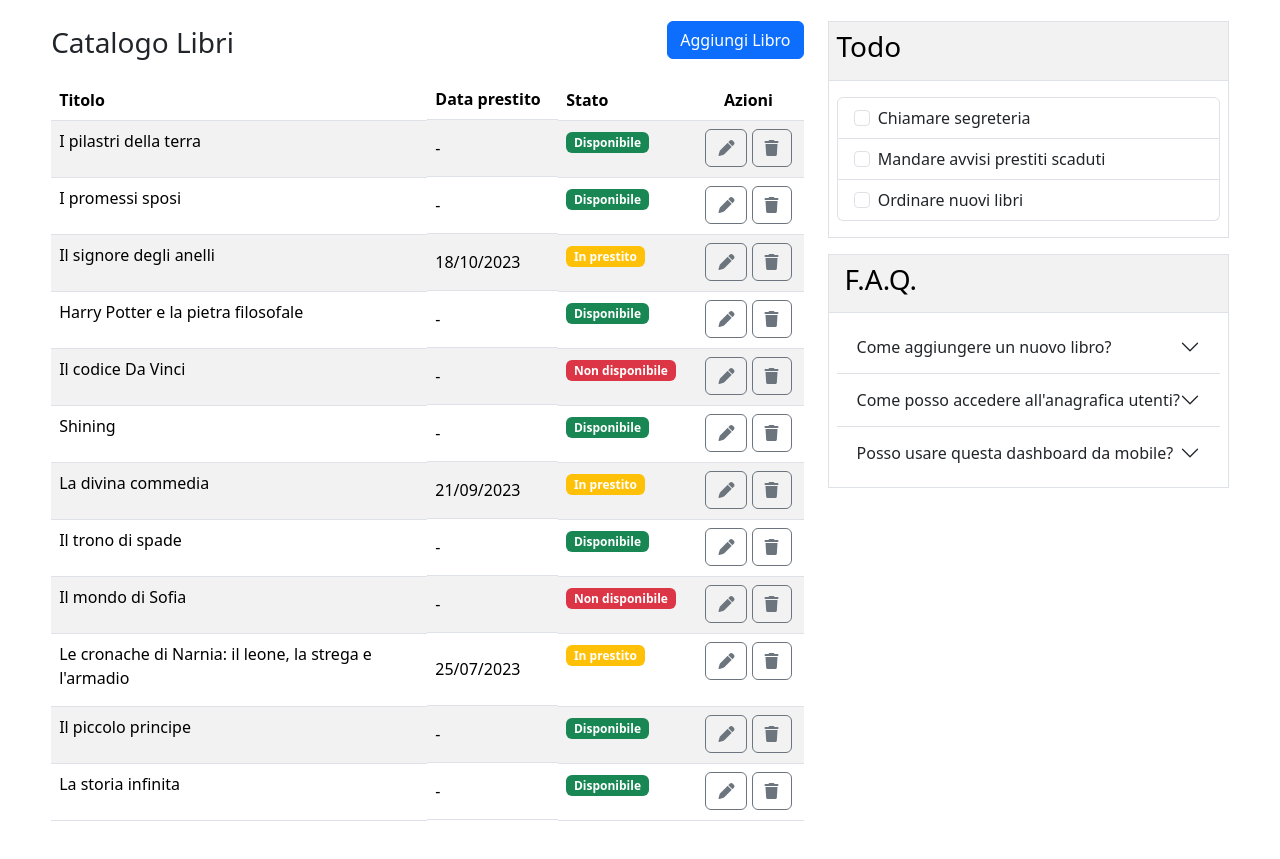
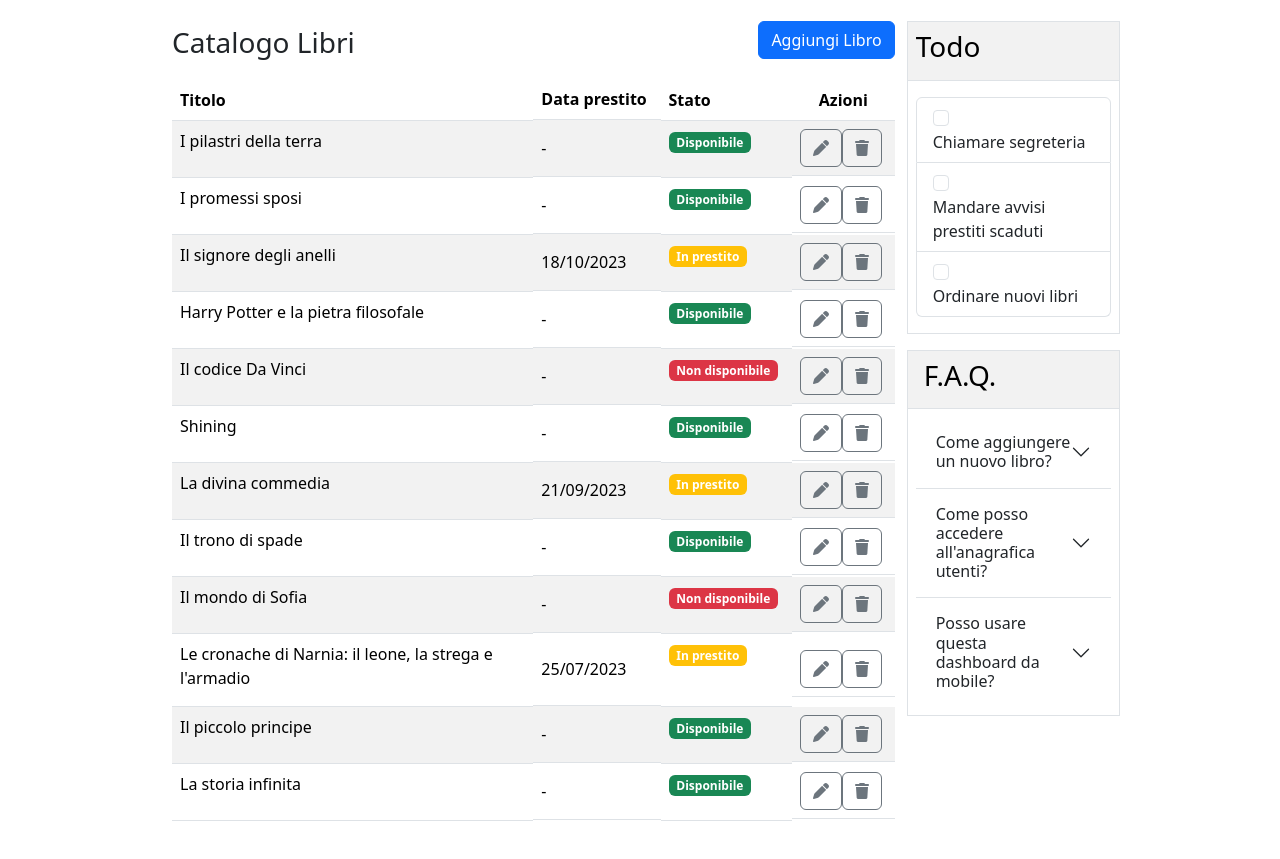
Before and after one commit to luciameneghin/html-css-bootstrap-dashboard, a plain HTML site: page index.html in a window 1280 px wide. Shown: the part 83-942 px from the top of the page. Drawn offline with nearby package versions, Linux system fonts and the light colour scheme.

Commit message:
fix: responsive desktop and alignment exercise completed

```diff
--- a/index.html
+++ b/index.html
@@ -19,7 +19,7 @@
     <nav class="navbar navbar-expand-lg navbar-dark bg-dark py-0">
     <div class="container-fluid">
     <a class="navbar-brand" href="#">
-      <img src="img/duck.png" alt="duck" class="lm-img">
+      <img src="img/duck.png" alt="duck" style="width: 70px;">
     </a>
     <button class="navbar-toggler btn btn-secondary" type="button" data-bs-toggle="collapse" data-bs-target="#navbarSupportedContent" aria-controls="navbarSupportedContent" aria-expanded="false" aria-label="Toggle navigation">
       <span class="navbar-toggler-icon text-white"></span>
@@ -48,8 +48,8 @@
 </nav>
   </header>
 
-  <main class="d-lg-flex justify-content-lg-center py-4 ">
-    <section class="">
+  <main class="d-lg-flex justify-content-lg-center py-4">
+    <section class="col-lg-7">
       <div class="container">
         <div class="row py-4 py-lg-0">
           <div class="col fs-3">
@@ -76,7 +76,7 @@
               <th>
                 <span class="badge text-bg-success">Disponibile</span>
               </th>
-              <th class="text-center">
+              <th class="text-center d-flex">
                 <button type="button" class="btn btn-outline-secondary"><i class="fa-solid fa-pen"></i></button>
                 <button type="button" class="btn btn-outline-secondary "><i class="fa-solid fa-trash"></i></button>
               </th>
@@ -87,7 +87,7 @@
               <th>
                 <span class="badge text-bg-success">Disponibile</span>
               </th>
-              <th class="text-center">
+              <th class="text-center d-flex">
                 <button type="button" class="btn btn-outline-secondary"><i class="fa-solid fa-pen"></i></button>
                 <button type="button" class="btn btn-outline-secondary "><i class="fa-solid fa-trash"></i></button>
               </th>
@@ -98,7 +98,7 @@
               <th>
                 <span class="badge text-bg-warning text-white">In prestito</span>
               </th>
-              <th class="text-center">
+              <th class="text-center d-flex">
                 <button type="button" class="btn btn-outline-secondary"><i class="fa-solid fa-pen"></i></button>
                 <button type="button" class="btn btn-outline-secondary "><i class="fa-solid fa-trash"></i></button>
               </th>
@@ -109,7 +109,7 @@
               <th>
                 <span class="badge text-bg-success">Disponibile</span>
               </th>
-              <th class="text-center">
+              <th class="text-center d-flex">
                 <button type="button" class="btn btn-outline-secondary"><i class="fa-solid fa-pen"></i></button>
                 <button type="button" class="btn btn-outline-secondary "><i class="fa-solid fa-trash"></i></button>
               </th>
@@ -120,7 +120,7 @@
               <th>
                 <span class="badge text-bg-danger">Non disponibile</span>
               </th>
-              <th class="text-center">
+              <th class="text-center d-flex">
                 <button type="button" class="btn btn-outline-secondary"><i class="fa-solid fa-pen"></i></button>
                 <button type="button" class="btn btn-outline-secondary "><i class="fa-solid fa-trash"></i></button>
               </th>
@@ -131,7 +131,7 @@
               <th>
                 <span class="badge text-bg-success">Disponibile</span>
               </th>
-              <th class="text-center">
+              <th class="text-center d-flex">
                 <button type="button" class="btn btn-outline-secondary"><i class="fa-solid fa-pen"></i></button>
                 <button type="button" class="btn btn-outline-secondary "><i class="fa-solid fa-trash"></i></button>
               </th>
@@ -142,7 +142,7 @@
               <th>
                 <span class="badge text-bg-warning text-white">In prestito</span>
               </th>
-              <th class="text-center">
+              <th class="text-center d-flex">
                 <button type="button" class="btn btn-outline-secondary"><i class="fa-solid fa-pen"></i></button>
                 <button type="button" class="btn btn-outline-secondary "><i class="fa-solid fa-trash"></i></button>
               </th>
@@ -153,7 +153,7 @@
               <th>
                 <span class="badge text-bg-success">Disponibile</span>
               </th>
-              <th class="text-center">
+              <th class="text-center d-flex">
                 <button type="button" class="btn btn-outline-secondary"><i class="fa-solid fa-pen"></i></button>
                 <button type="button" class="btn btn-outline-secondary "><i class="fa-solid fa-trash"></i></button>
               </th>
@@ -164,7 +164,7 @@
               <th>
                 <span class="badge text-bg-danger">Non disponibile</span>
               </th>
-              <th class="text-center">
+              <th class="text-center d-flex">
                 <button type="button" class="btn btn-outline-secondary"><i class="fa-solid fa-pen"></i></button>
                 <button type="button" class="btn btn-outline-secondary "><i class="fa-solid fa-trash"></i></button>
               </th>
@@ -175,7 +175,7 @@
               <th>
                 <span class="badge text-bg-warning text-white">In prestito</span>
               </th>
-              <th class="text-center">
+              <th class="text-center d-flex">
                 <button type="button" class="btn btn-outline-secondary"><i class="fa-solid fa-pen"></i></button>
                 <button type="button" class="btn btn-outline-secondary "><i class="fa-solid fa-trash"></i></button>
               </th>
@@ -186,7 +186,7 @@
               <th>
                 <span class="badge text-bg-success">Disponibile</span>
               </th>
-              <th class="text-center">
+              <th class="text-center d-flex">
                 <button type="button" class="btn btn-outline-secondary"><i class="fa-solid fa-pen"></i></button>
                 <button type="button" class="btn btn-outline-secondary "><i class="fa-solid fa-trash"></i></button>
               </th>
@@ -197,7 +197,7 @@
               <th>
                 <span class="badge text-bg-success">Disponibile</span>
               </th>
-              <th class="text-center">
+              <th class="text-center d-flex">
                 <button type="button" class="btn btn-outline-secondary"><i class="fa-solid fa-pen"></i></button>
                 <button type="button" class="btn btn-outline-secondary "><i class="fa-solid fa-trash"></i></button>
               </th>
@@ -207,12 +207,13 @@
       </div>
     </section>
 
-    <section>
+    <section class="col-lg-2 flex-wrap">
       <div class="container">
-        <table class="table table-striped">
-          <tbody class="border">
+        <div class="row">
+          <table class="table table-striped border">
+            <tbody>
               <tr>
-              <th class="col">
+                <th>
                   <h3 class="fw-light">Todo</h3>
                 </th>
               </tr>
@@ -237,17 +238,19 @@
             </tbody>
           </table>
         </div>
+      </div>
 
       <div class="container">
-        <table class="table table-striped">
-          <tbody class="border">
+        <div class="row">
+          <table class="table table-striped border">
+            <tbody>
               <tr>
                 <th class="col">
                   <h3 class="fw-light px-2">F.A.Q.</h3>
                 </th>
               </tr>
               <tr>
-              <th scope="col">
+                <th scope="col ">
                   <div class="accordion accordion-flush" id="accordionFlushExample">
                     <div class="accordion-item">
                       <h2 class="accordion-header">
@@ -285,6 +288,7 @@
             </tbody>
           </table>
         </div>
+      </div>
     </section>
 
 
```
Lines whose indentation alone changed are shown as unchanged.
